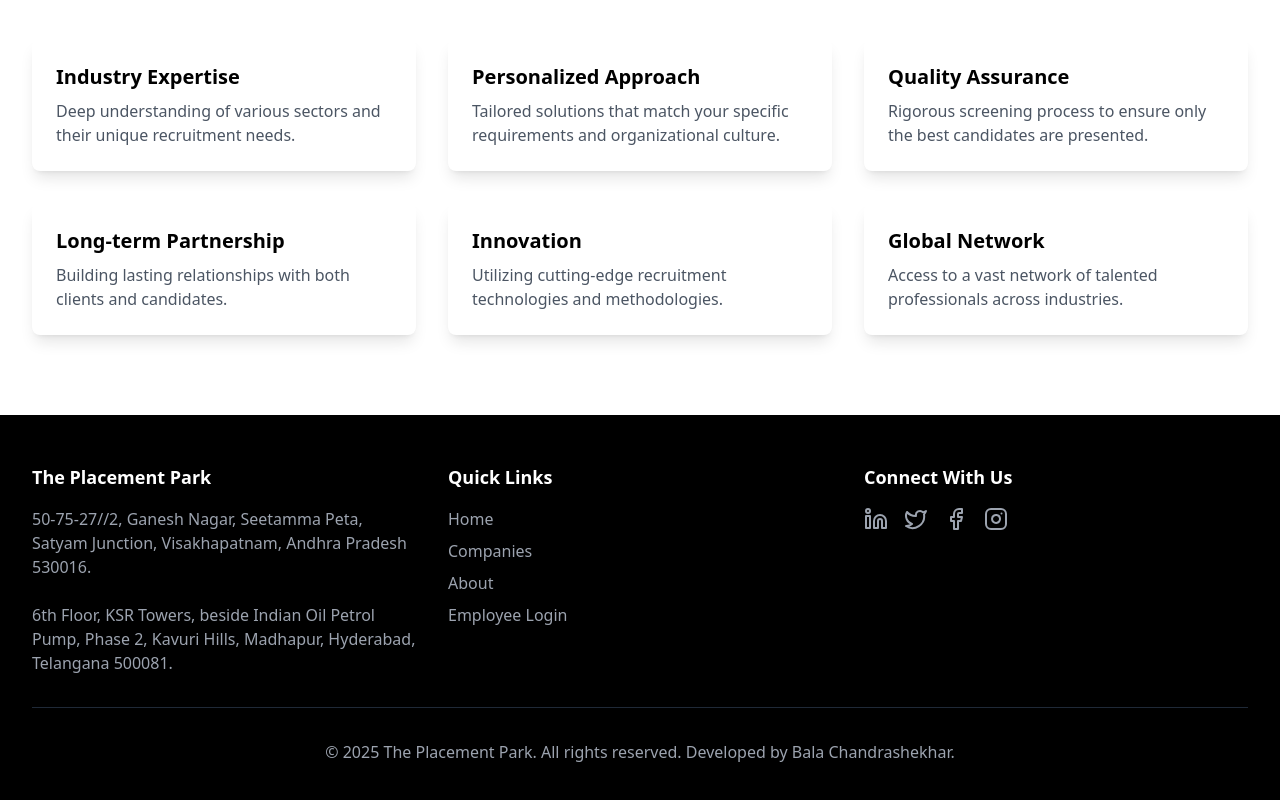
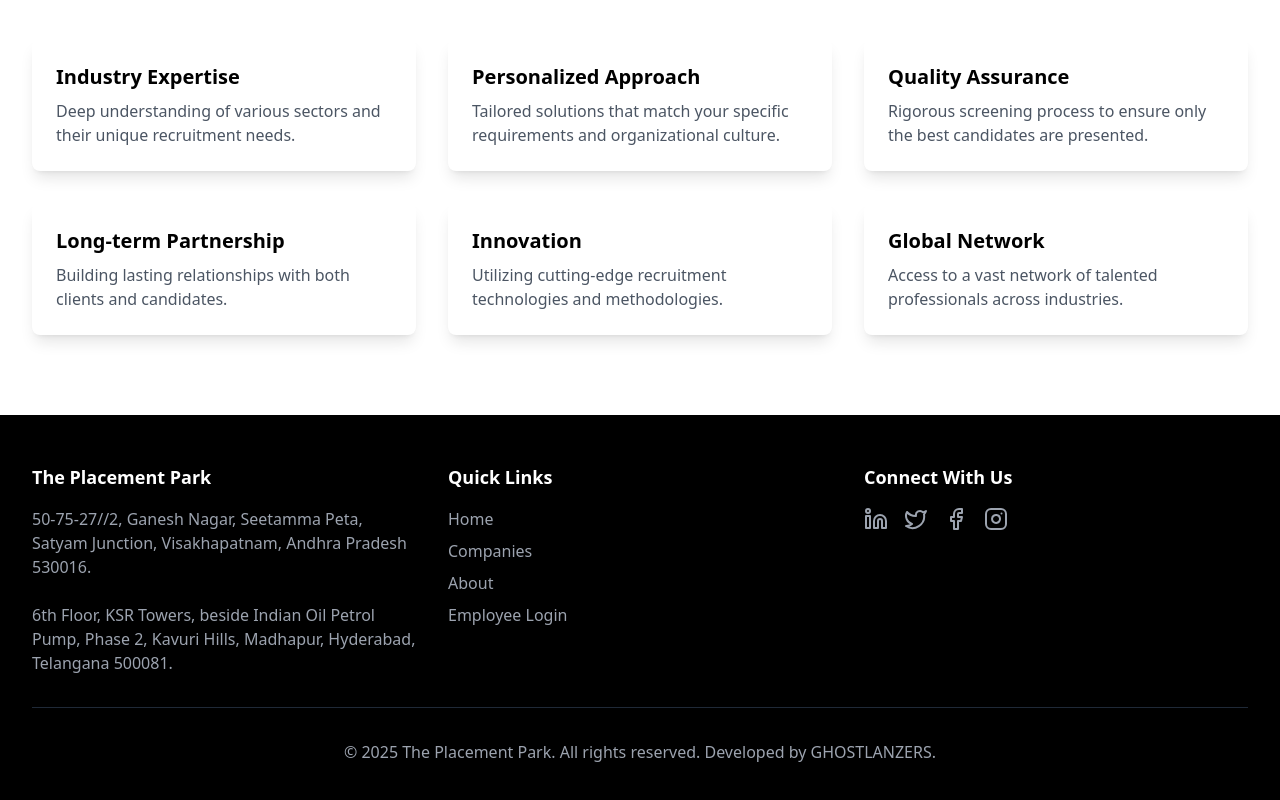
Before and after one commit to PlacementPark/TPP_Website, a React (Vite) app: page /about in a window 1280 px wide. Shown: the part 1662-2462 px from the top of the page. Built offline with nearby package versions, Linux system fonts and the light colour scheme.

Commit message:
02/06/2025 Push

```diff
--- a/index.html
+++ b/index.html
@@ -2,7 +2,7 @@
 <html lang="en">
   <head>
     <meta charset="UTF-8" />
-    <link rel="icon" type="image/svg+xml" href="./Public/assets/Park_Logo.png" />
+    <link rel="icon" type="image/svg+xml" href="/assets/Park_Logo.png" />
     <meta name="viewport" content="width=device-width, initial-scale=1.0" />
     <link rel="preconnect" href="https://fonts.googleapis.com">
     <link rel="preconnect" href="https://fonts.gstatic.com" crossorigin>
--- a/src/components/Footer.jsx
+++ b/src/components/Footer.jsx
@@ -76,7 +76,7 @@ export default function Footer() {
           </div>
         </div>
         <div className="border-t border-gray-800 mt-8 pt-8 text-center text-gray-400">
-          <p>© 2025 The Placement Park. All rights reserved. Developed by Bala Chandrashekhar.</p>
+          <p>© 2025 The Placement Park. All rights reserved. Developed by <a href='https://ghostlanzers.onrender.com/'>GHOSTLANZERS</a>.</p>
         </div>
       </div>
     </footer>
```
